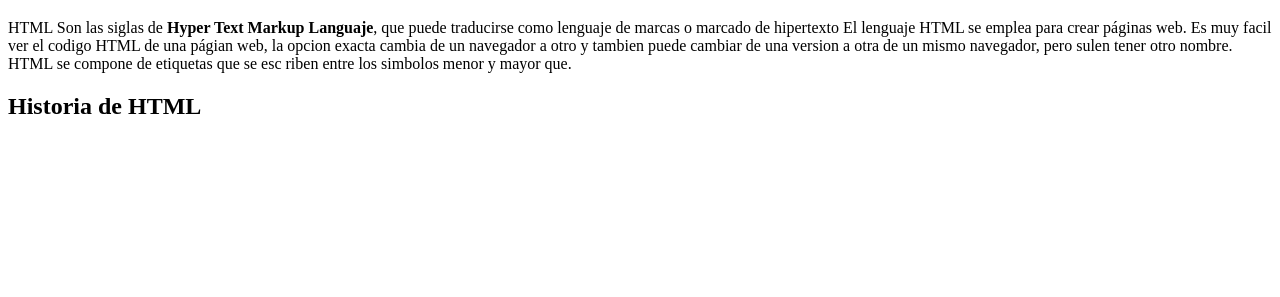
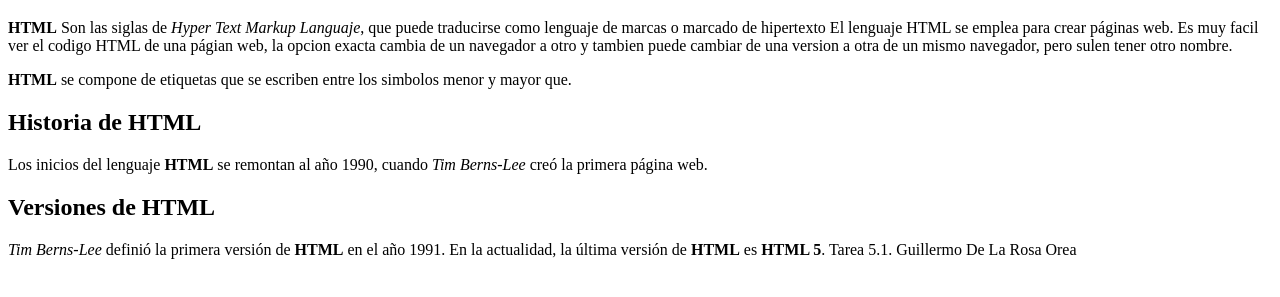
Before and after one commit to gdelarosa7/tarea5_1, a plain HTML site: page gro_t_5_1.html in a window 1280 px wide. Shown: the part 61-358 px from the top of the page. Drawn offline with Linux system fonts and the light colour scheme.

Commit message:
Update gro_t_5_1.html

```diff
--- a/gro_t_5_1.html
+++ b/gro_t_5_1.html
@@ -10,16 +10,22 @@
 <body>
   <h1>HTML </h1>
 <P>
-    HTML Son las siglas de  <strong>Hyper Text Markup Languaje</strong>, que puede traducirse como
+    <strong>HTML</strong> Son las siglas de  <em>Hyper Text Markup Languaje</em>, que puede traducirse como
     lenguaje de marcas o marcado de hipertexto
     El lenguaje HTML se emplea para crear páginas web. Es muy facil ver el codigo HTML de una págian web,
     la opcion exacta cambia de un navegador a otro y tambien puede cambiar de una version a otra de un mismo
     navegador, pero sulen tener otro nombre.
+  </P>
+    <p1><strong>HTML</strong> se compone de etiquetas que se escriben entre los simbolos menor y mayor que.
+    <h2> Historia de HTML</h2>
+    Los inicios del lenguaje <strong>HTML</strong> se remontan al año 1990, cuando <em>Tim Berns-Lee</em> creó la primera página web.
+    <h2>Versiones de HTML</h2>
+    <em>Tim Berns-Lee</em> definió la primera versión de <strong>HTML</strong> en el año 1991.
 
-    HTML se compone de etiquetas que se esc riben entre los simbolos menor y mayor que.
-    <h2> Historia de HTML</h2>
+    En la actualidad, la última versión de <strong>HTML</strong> es <strong>HTML 5</strong>.
+    Tarea 5.1. Guillermo De La Rosa Orea
+  </p1>
 
-</P>
 
 </body>
 </html>
```
